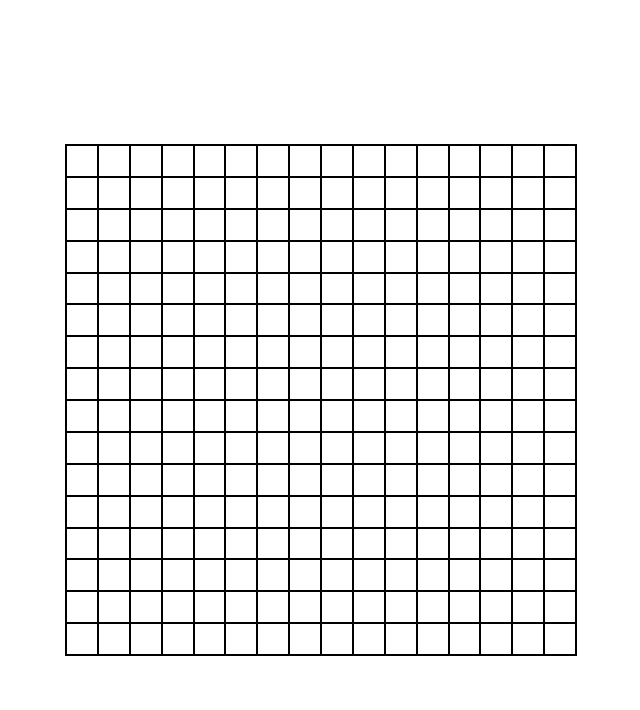
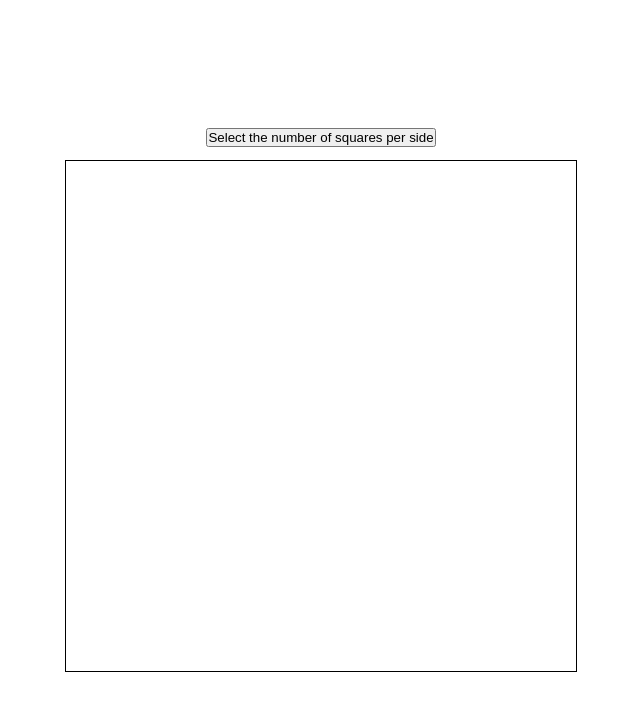
Before and after one commit to lautarodrigz/Etch-a-Sketch, a plain HTML site: page index.html in a window 1280 px wide. Shown: the whole page, without its empty margins (319-959 px from the left). Drawn offline with Linux system fonts and the light colour scheme.

Commit message:
Let the user pick the grid size

```diff
--- a/css/styles.css
+++ b/css/styles.css
@@ -6,10 +6,16 @@
 
 body {
     display: flex;
+    flex-direction: column;
     justify-content: center;
     align-items: center;
     height: 100vh;
     width: 100vw;
+    gap: 1vw;
+}
+
+.popupbutton {
+
 }
 
 .container {
@@ -22,8 +28,8 @@ body {
 
 .square {
     border: 1px solid black;
-    width: calc(100% / 16);
-    height: calc(100% / 16);
+    /* width: calc(100% / 16);
+    height: calc(100% / 16); */
 }
 
 .active {
--- a/js/script.js
+++ b/js/script.js
@@ -1,8 +1,18 @@
+const popUpButton = document.createElement("button");
+popUpButton.textContent = "Select the number of squares per side";
 const container = document.querySelector(".container");
 const squaresArray = [];
-for (let i = 0; i < 256; i++) {
+let numberOfSquares;
+document.body.insertBefore(popUpButton, container)
+
+popUpButton.addEventListener("click", () => {
+    numberOfSquares = +prompt("Insert number of squares per side", "16");
+    console.log(numberOfSquares ** 2);
+    for (let i = 0; i < numberOfSquares ** 2; i++) {
         const square = document.createElement("div");
         square.className = "square";
+        square.style.setProperty("width", `calc(100%/${numberOfSquares})`);
+        square.style.setProperty("height", `calc(100%/${numberOfSquares})`);
         container.appendChild(square);
         squaresArray.push(square);
     }
@@ -11,3 +21,4 @@ squaresArray.forEach(square => {
             square.classList.add("active");
         });
     });
+});
```
Lines whose indentation alone changed are shown as unchanged.
